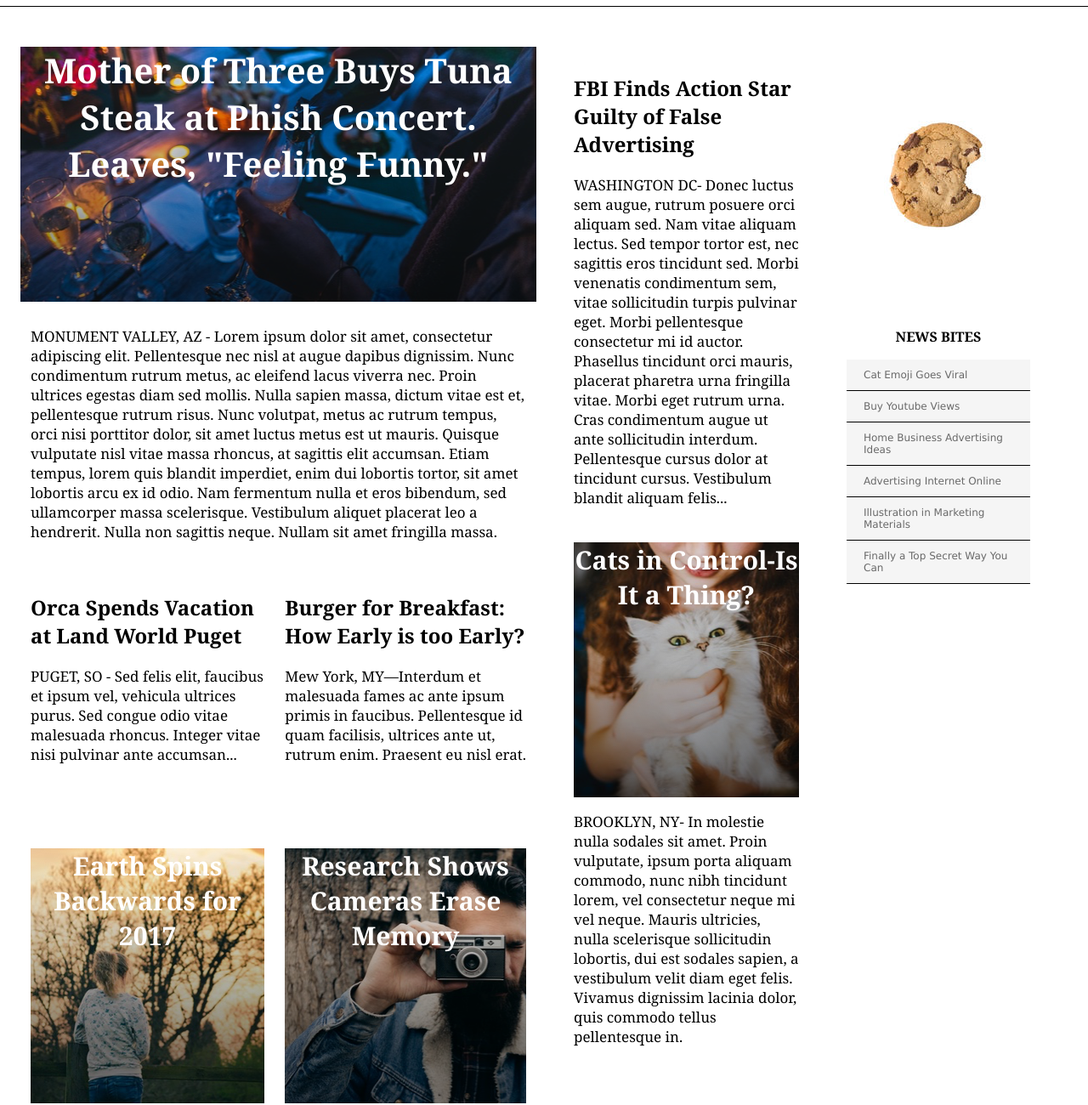
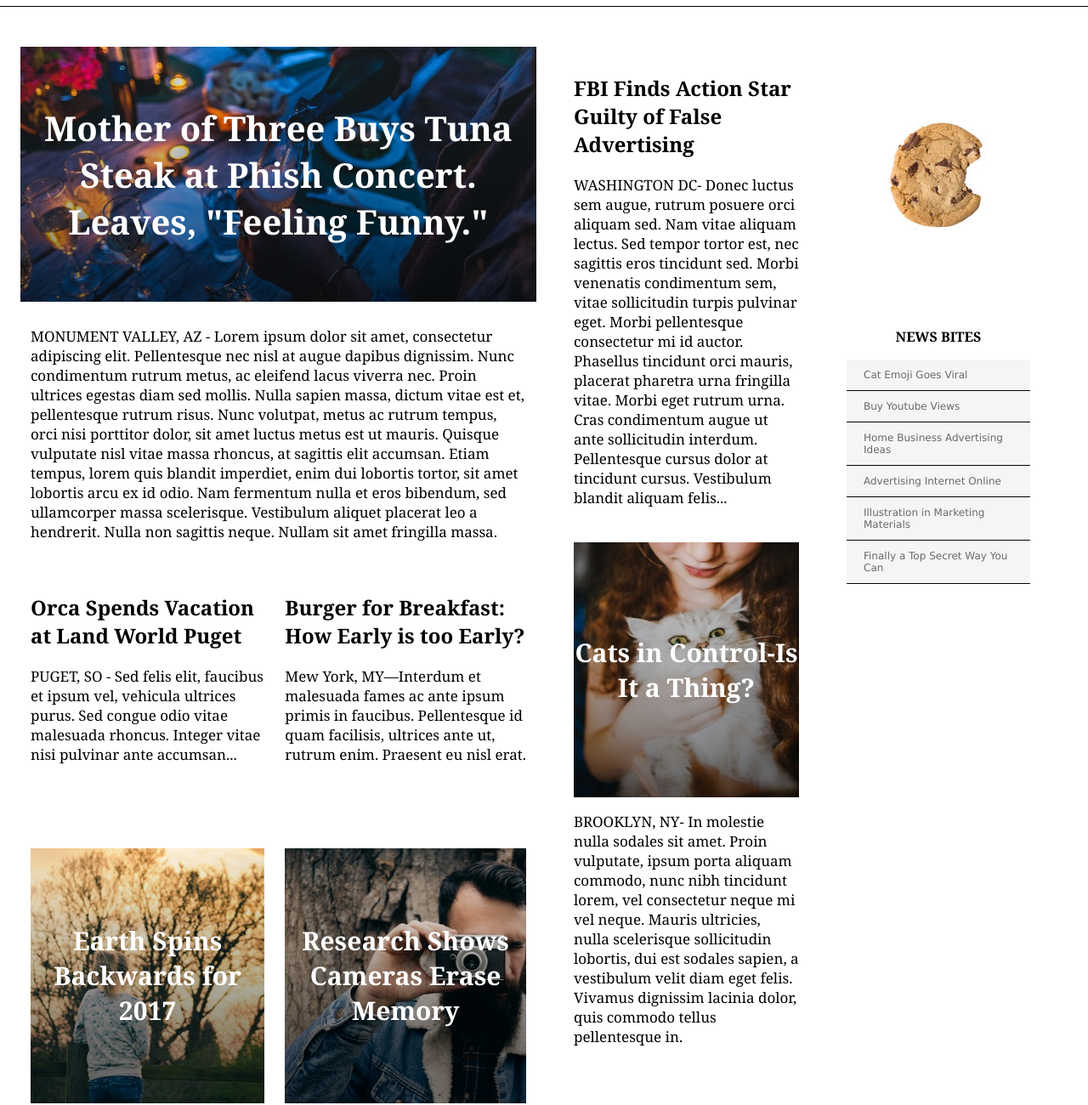
Before and after one commit to Xewis2017/MyTimes, a plain HTML site: page index.html in a window 1280 px wide. Shown: the part 73-1373 px from the top of the page at 85% size. Drawn offline with Linux system fonts and the light colour scheme.

Commit message:
alignment updates

```diff
--- a/index.html
+++ b/index.html
@@ -33,7 +33,7 @@
                   <h2>Orca Spends Vacation at Land World Puget</h2>
                   <p>PUGET, SO - Sed felis elit, faucibus et ipsum vel, vehicula ultrices purus. Sed congue odio vitae malesuada rhoncus. Integer vitae nisi pulvinar ante accumsan...</p>
                 </div>
-                <div class="content-headlines orca-content">
+                <div class="orca-content content-headlines">
                   <span>Earth Spins Backwards for 2017</span>
                 </div>
               </div>
@@ -42,7 +42,7 @@
                   <h2>Burger for Breakfast: How Early is too Early?</h2>
                   <p>Mew York, MY—Interdum et malesuada fames ac ante ipsum primis in faucibus. Pellentesque id quam facilisis, ultrices ante ut, rutrum enim. Praesent eu nisl erat.</p>
                 </div>
-                <div class="content-headlines burger-content">
+                <div class="burger-content content-headlines ">
                   <span>Research Shows Cameras Erase Memory</span>
                 </div>
               </div>
--- a/resources/css/style.css
+++ b/resources/css/style.css
@@ -103,7 +103,7 @@ div {
 }
 
 .story {
-  display: block;
+  /*display: block;*/
   font-family: Georgia;
   font-size: 17px;
   color: black;
@@ -116,19 +116,27 @@ div {
 }
 
 .orca-content {
+  display: flex;
+  flex-direction: column;
   background-image: url("../images/img-story-2.png");
   background-repeat: repeat;
   background-size: auto;
   min-height: 300px;
+  justify-content: center;
 }
 
 .burger-content {
+  display: flex;
+  flex-direction: column;
   background-image: url("../images/img-story-3.png");
   background-position: left;
   min-height: 300px;
+  justify-content: center;
 }
 
 .cat-content {
+  display: flex;
+  flex-direction: column;
   background-image: url("../images/img-story-1.png");
   background-position: center;
   min-height: 300px;
@@ -136,6 +144,8 @@ div {
 }
 
 .main {
+  display: flex;
+  flex-direction: column;
   background-image: url("../images/img-story-main.png");
   background-position: center;
   min-height: 300px;
@@ -145,6 +155,7 @@ div {
 .main-headline {
     font-size: 40px;
     justify-content: center;
+    align-items: center;
 }
 
 .article-text {
@@ -199,6 +210,7 @@ div {
   text-align: center;
   justify-content: center;
 
+
 }
 
 .footer {
```
